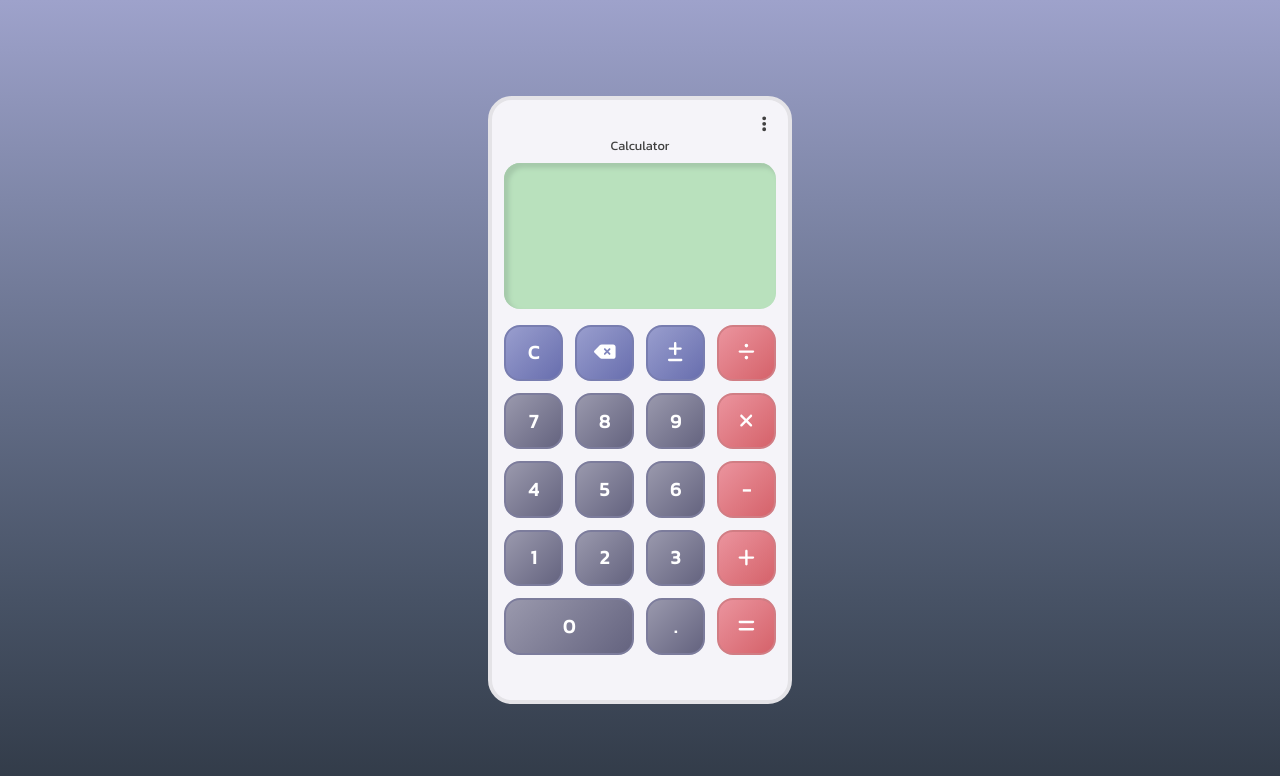
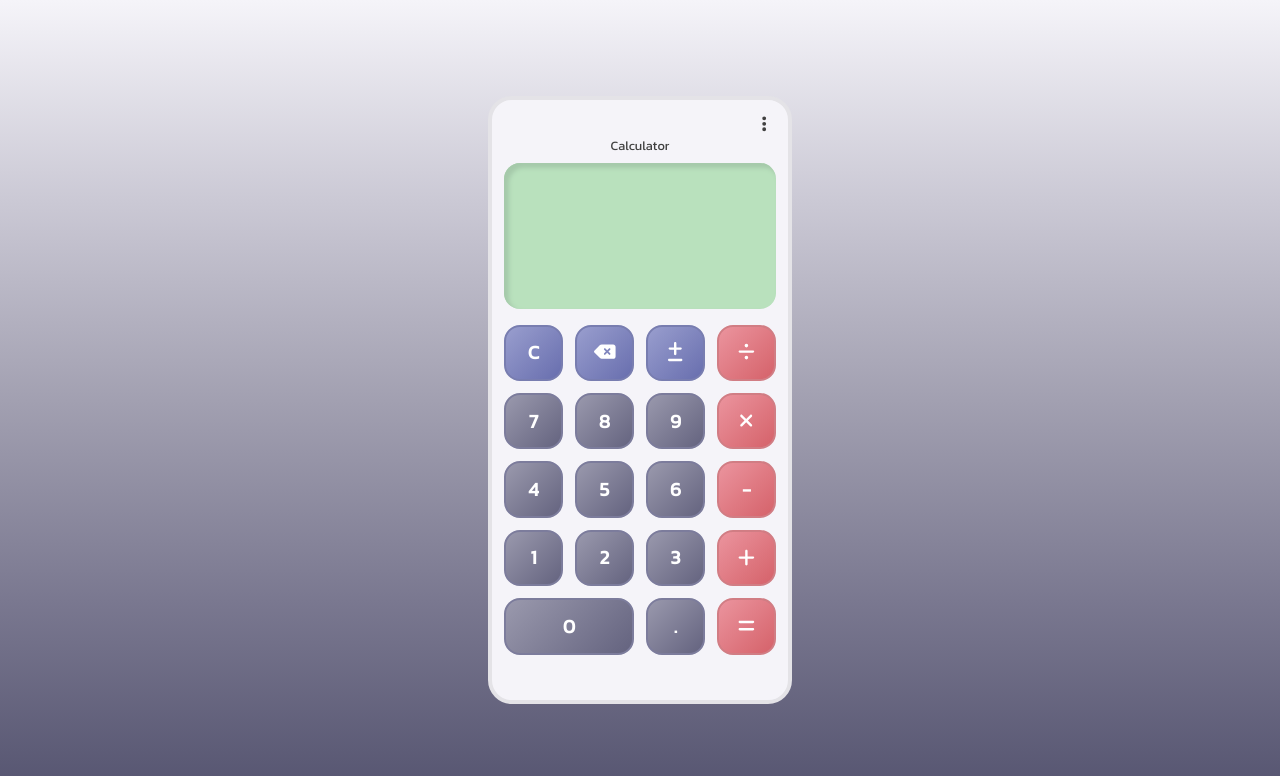
Before and after one commit to sophocles99/calculator, a React (Vite) app: page / in a window 1280 px wide. Shown: the top 776 px of the page. Built offline with nearby package versions, Linux system fonts and the light colour scheme.

Commit message:
tweaking colours

```diff
--- a/src/App.module.css
+++ b/src/App.module.css
@@ -21,7 +21,7 @@
 
 :root .dark {
   --bg-colour: #515162;
-  --bg-accent: #3b4c58;
+  --bg-accent: #454556;
   --text-colour: #e7e7e7;
   --function-button-start: #585e9e;
   --function-button-end: #898ebe;
--- a/src/index.css
+++ b/src/index.css
@@ -16,5 +16,12 @@ body {
   align-items: center;
   height: 100vh;
   font-family: Kanit, sans-serif;
-  background-image: linear-gradient(to top, #303946, #475265, #626c86, #7f87a8, #9ea2cb);
+  background-image: linear-gradient(
+    to top,
+    #54536f,
+    #7a7890,
+    #a2a0b1,
+    #cbc9d5,
+    #f5f4f9
+  );
 }
```
